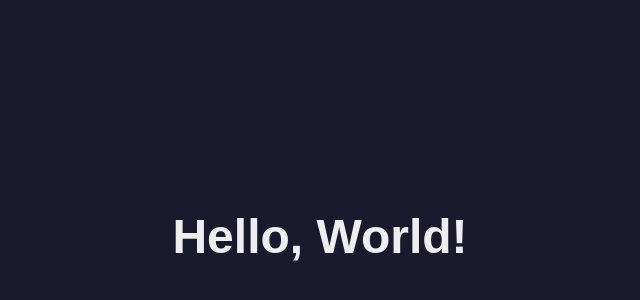
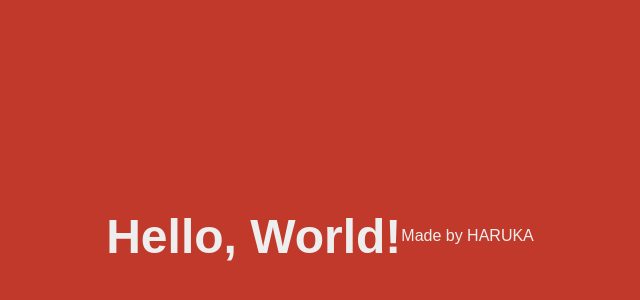
Before and after one commit to harukasugihara/test, a plain HTML site: page index.html in a window 1280 px wide. Shown: the part 164-464 px from the top of the page, without its empty margins (320-960 px from the left). Drawn offline with Linux system fonts and the light colour scheme.

Commit message:
Add HARUKA name and red-orange background

```diff
--- a/index.html
+++ b/index.html
@@ -12,7 +12,7 @@
             align-items: center;
             min-height: 100vh;
             margin: 0;
-            background: #1a1a2e;
+            background: #c0392b;
             color: #eee;
         }
         h1 { font-size: 3rem; }
@@ -20,5 +20,6 @@
 </head>
 <body>
     <h1>Hello, World!</h1>
+    <p>Made by HARUKA</p>
 </body>
 </html>
```
